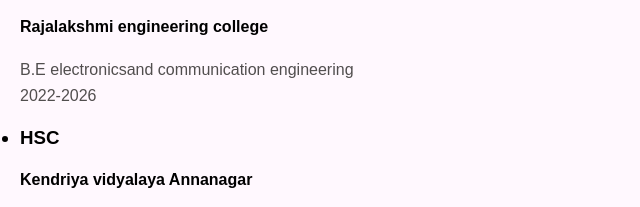
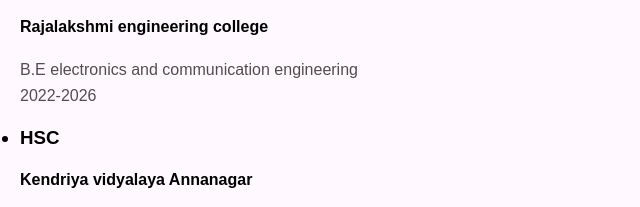
Before and after one commit to Raahena/html-css, a plain HTML site: page index.html in a window 1280 px wide. Shown: the part 793-1000 px from the top of the page, 0-640 px from the left. Drawn offline with Linux system fonts and the light colour scheme.

Commit message:
Update index.html

```diff
--- a/index.html
+++ b/index.html
@@ -45,7 +45,7 @@
             <ul>
                 <h3><li>Graduation</li></h3>
                 <h4>Rajalakshmi engineering college</h4>
-                <p>B.E electronicsand communication engineering<br />2022-2026</p>
+                <p>B.E electronics and communication engineering<br />2022-2026</p>
                 <h3><li>HSC</li></h3>
                 <h4>Kendriya vidyalaya Annanagar</h4>
                 <p>Grade= 94% <br /> 2020-2022</p>
```
